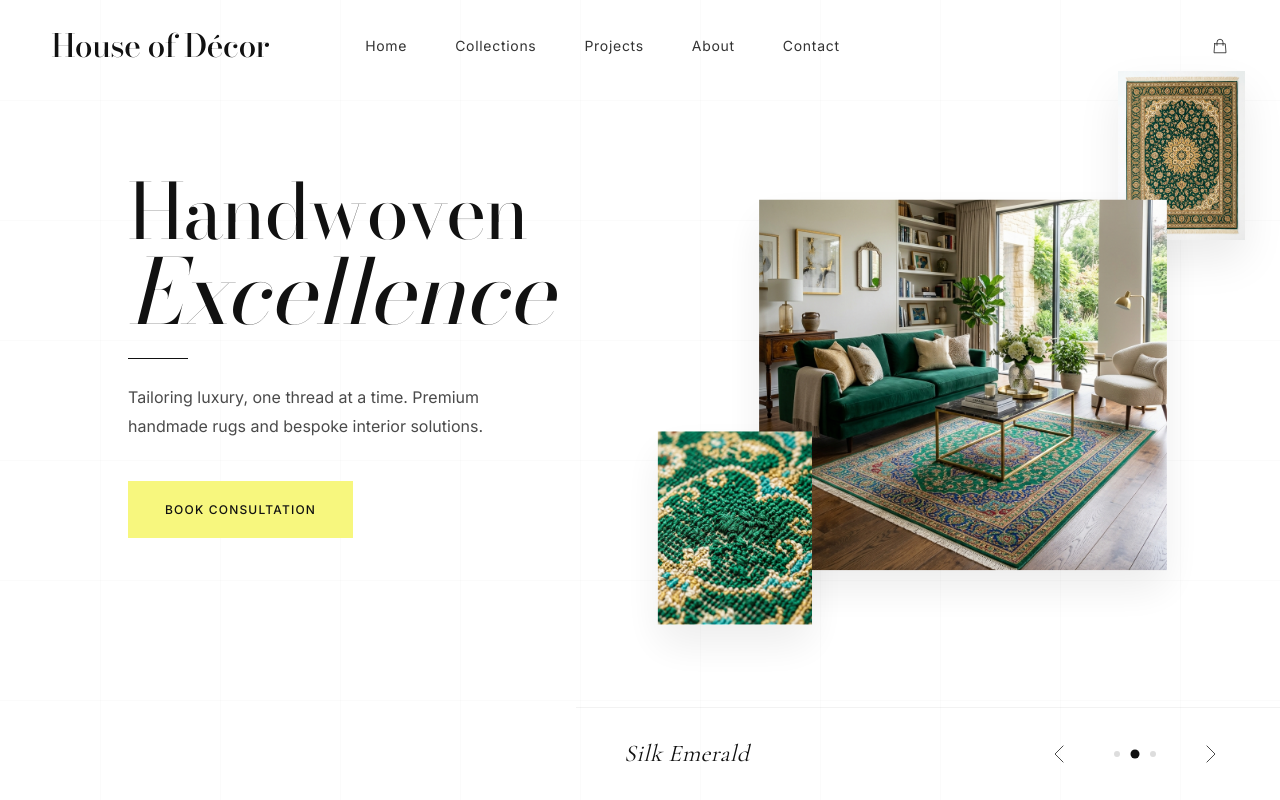
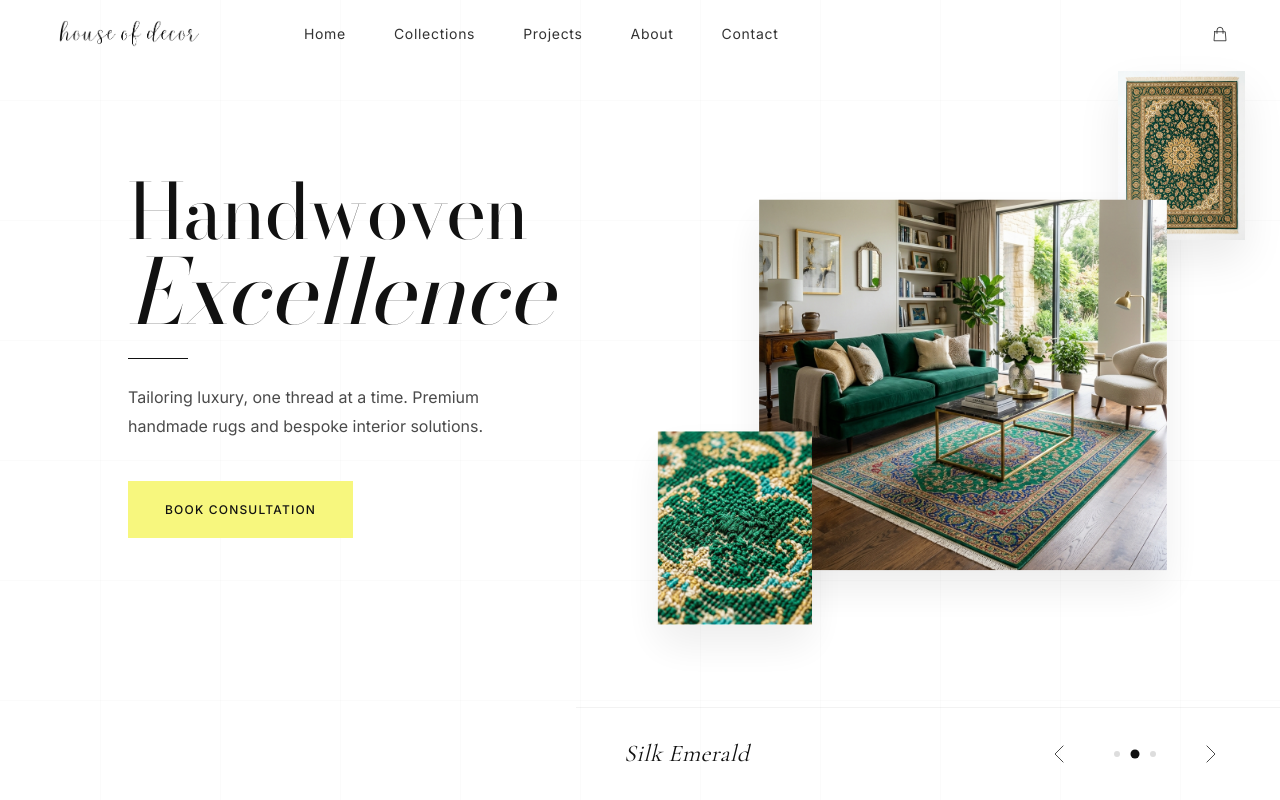
Before and after one commit to H0D-dev/HOD_NEXT.JS, a Next.js app: page / in a window 1280 px wide. Shown: the top 800 px of the page. Built offline with nearby package versions, Linux system fonts and the light colour scheme.

Commit message:
Update desktop header logo and mobile footer styles

```diff
--- a/src/components/layout/Header.css
+++ b/src/components/layout/Header.css
@@ -106,12 +106,22 @@
   display: none;
 }
 
+.header__logo-img--desktop {
+  display: none;
+  height: 28px;
+  width: auto;
+  object-fit: contain;
+}
+
 @media (min-width: 768px) {
   .header__logo-text--mobile {
     display: none;
   }
   .header__logo-text--desktop {
-    display: inline;
+    display: none;
+  }
+  .header__logo-img--desktop {
+    display: block;
   }
   .header__logo-text {
     font-size: 32px;
--- a/src/components/layout/Header.tsx
+++ b/src/components/layout/Header.tsx
@@ -70,7 +70,13 @@ export default function Header() {
           <div className="header__left">
             {/* ── Logo ── */}
             <Link href="/" className="header__logo">
-              <span className="header__logo-text header__logo-text--desktop">House of Décor</span>
+              <Image
+                src="/logo/HOD_LOGO.webp"
+                alt="House of Décor"
+                width={160}
+                height={36}
+                className="header__logo-img--desktop"
+              />
               <span className="header__logo-text header__logo-text--mobile">HOD</span>
             </Link>
 
```
